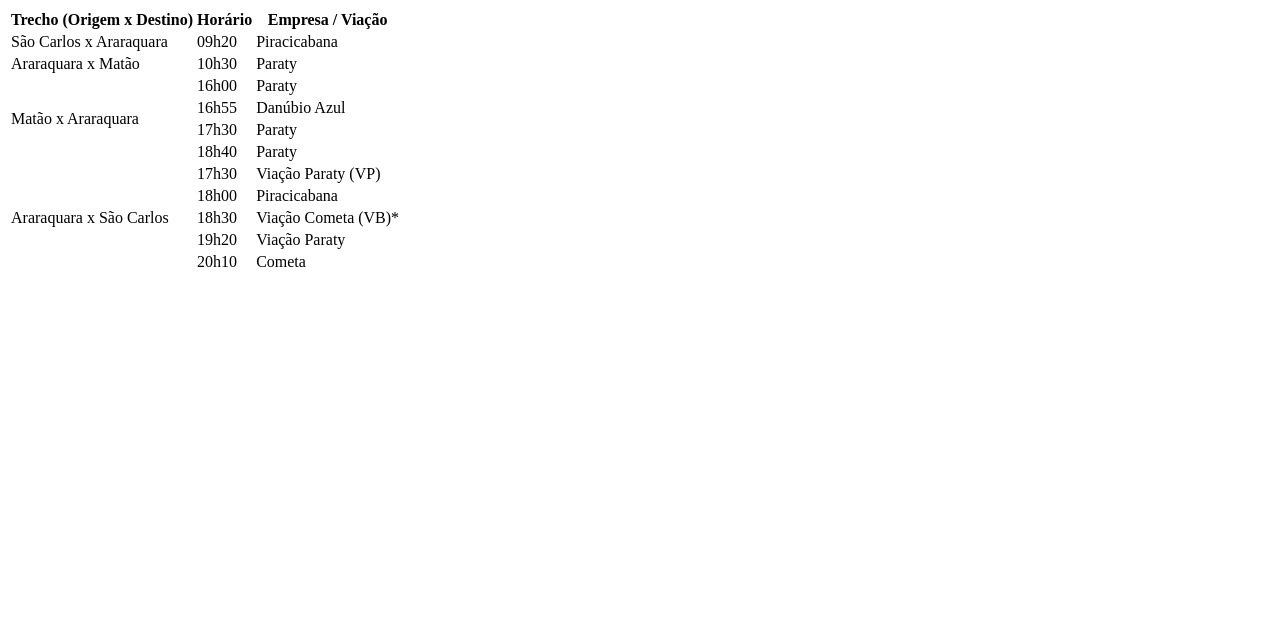
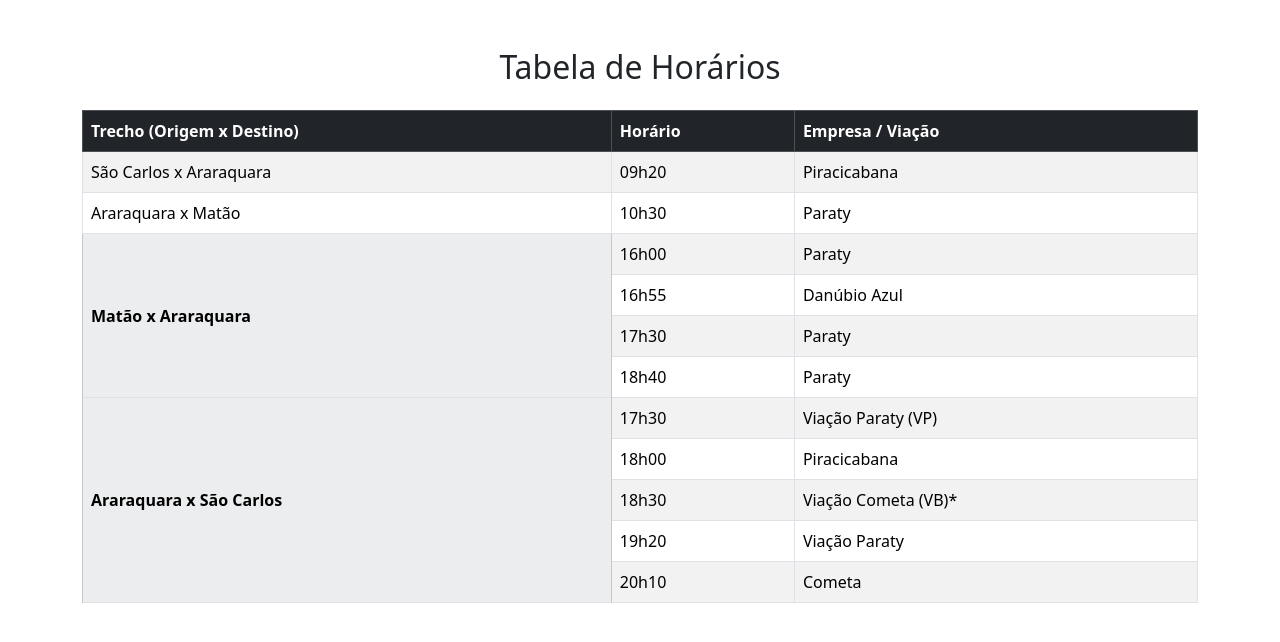
Before and after one commit to profrafaelcbrito/horarios, a plain HTML site: page index.html in a window 1280 px wide. Drawn offline with nearby package versions, Linux system fonts and the light colour scheme.

Commit message:
Update index.html

```diff
--- a/index.html
+++ b/index.html
@@ -1,3 +1,17 @@
+<!DOCTYPE html>
+<html lang="pt-BR">
+<head>
+    <meta charset="UTF-8">
+    <meta name="viewport" content="width=device-width, initial-scale=1.0">
+    <title>Horários de Ônibus</title>
+
+    <link href="https://cdn.jsdelivr.net/npm/bootstrap@5.3.3/dist/css/bootstrap.min.css" rel="stylesheet">
+</head>
+<body>
+
+  <div class="container mt-5">
+    <h2 class="mb-4 text-center">Tabela de Horários</h2>
+
     <div class="table-responsive">
       <table class="table table-striped table-hover table-bordered align-middle">
         <thead class="table-dark">
@@ -18,7 +32,6 @@
             <td>10h30</td>
             <td>Paraty</td>
           </tr>
-
           <tr>
             <td rowspan="4" class="fw-bold table-light">Matão x Araraquara</td>
             <td>16h00</td>
@@ -36,7 +49,6 @@
             <td>18h40</td>
             <td>Paraty</td>
           </tr>
-
           <tr>
             <td rowspan="5" class="fw-bold table-light">Araraquara x São Carlos</td>
             <td>17h30</td>
@@ -61,3 +73,7 @@
         </tbody>
       </table>
     </div>
+  </div>
+
+</body>
+</html>
```
Lines whose indentation alone changed are shown as unchanged.
